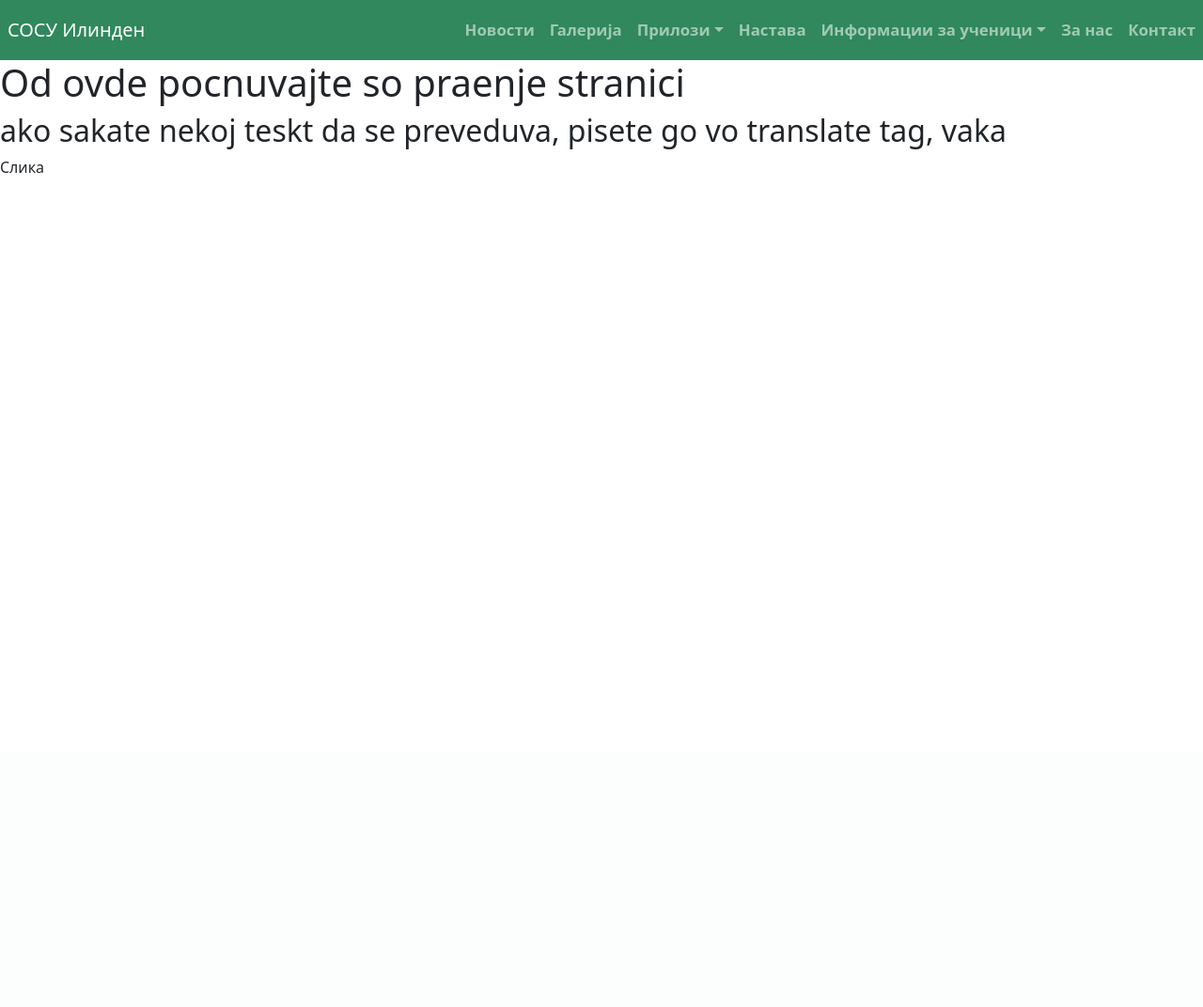
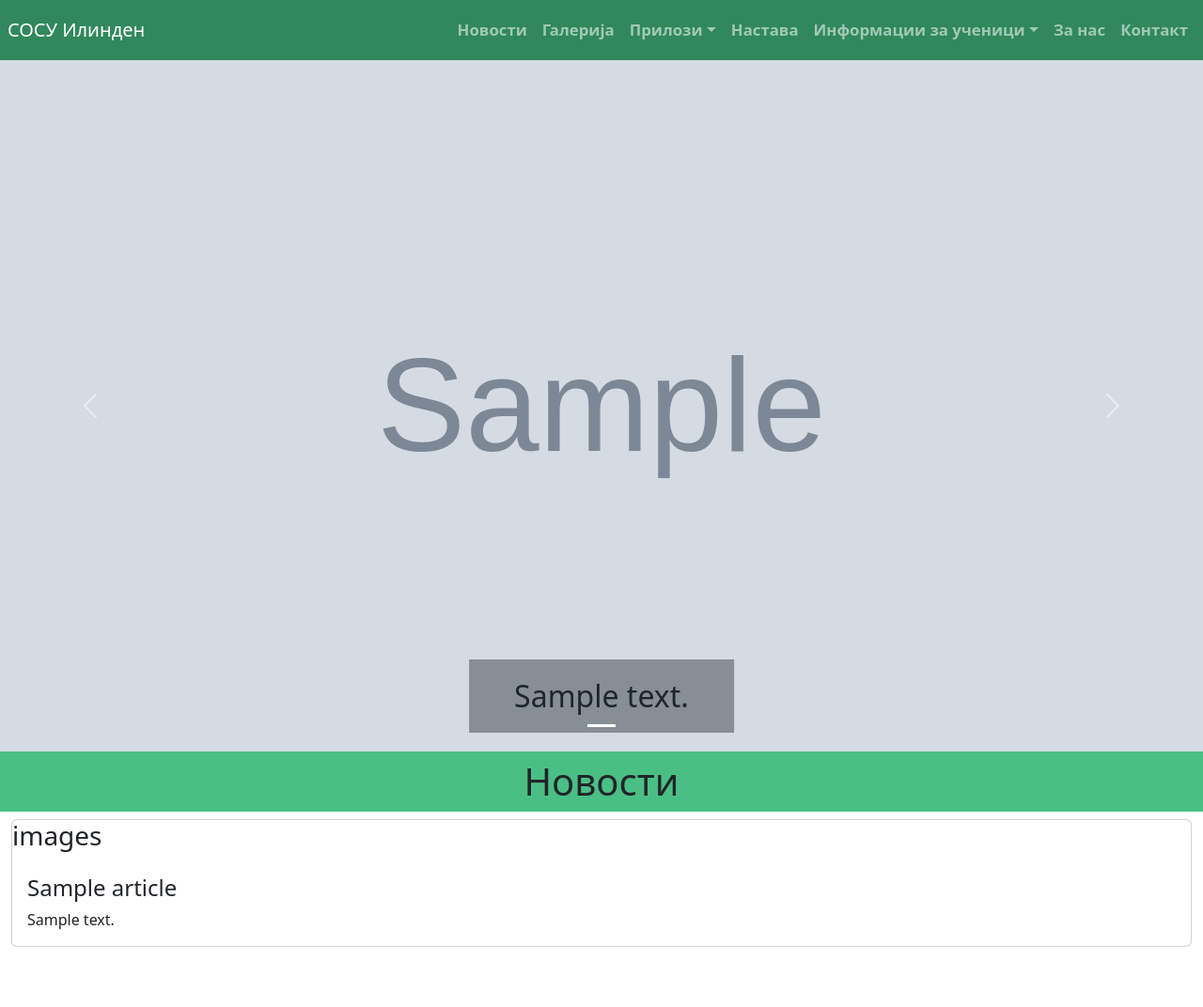
Before and after one commit to Shack-de-Shnaek/massum-school-website, a Django app: page /en/ in a window 1280 px wide. Shown: the whole page at 94% size. Before the commit the page ends 184 px from the top, so only its background shows below. Run offline with Django 4.2, Linux system fonts and the light colour scheme; data comes from the database, SQL or seed files in the repository; tables that the repository leaves empty hold one stand-in row (values such as "Sample post"); grey boxes marked "Sample" are stand-in pictures; some libraries are stand-ins or nearby versions.

Commit message:
set up slider and articles on index

```diff
--- a/main/admin.py
+++ b/main/admin.py
@@ -13,6 +13,7 @@ class ArticleAdmin(ModelAdmin):
 
 class SliderImageInline(TabularInline):
     model = SliderImage
+    fields = ('order', 'image', 'text_mk', 'text_en', 'text_sq', )
 
 @admin.register(Slider)
 class SliderAdmin(ModelAdmin):
--- a/main/models.py
+++ b/main/models.py
@@ -5,6 +5,9 @@ class Article(models.Model):
     title = models.CharField(max_length=150, blank=False, null=False, verbose_name=_('Наслов'))
     content = models.TextField(blank=False, null=False, verbose_name=_('Содржина'))
     created_at = models.DateTimeField(auto_now_add=True, verbose_name=_('Креирано на'))
+
+    def __str__(self):
+        return f'{self.title} - {self.created_at.strftime("%d-%M-%Y")}'
 
     class Meta:
         ordering = ('-created_at', )
@@ -15,6 +18,9 @@ class ArticleImage(models.Model):
     article = models.ForeignKey(Article, blank=False, null=False, on_delete=models.CASCADE, related_name='images', verbose_name=_('Објава'))
     image = models.ImageField(blank=False, null=False, verbose_name=_('Слика'))
 
+    def __str__(self):
+        return self.image.name
+
     class Meta:
         verbose_name = _('Слика за објава')
         verbose_name_plural = _('Слики за објава')
@@ -22,6 +28,9 @@ class ArticleImage(models.Model):
 class Slider(models.Model):
     position = models.CharField(max_length=50, blank=False, null=False, verbose_name=_('Позиција'))
     position_slug = models.SlugField(max_length=50, blank=False, null=False, unique=True, verbose_name=_('Позиција слаг'))
+
+    def __str__(self):
+        return self.position
 
     class Meta:
         verbose_name = _('Слајдер')
@@ -31,6 +40,10 @@ class SliderImage(models.Model):
     slider = models.ForeignKey(Slider, blank=False, null=False, on_delete=models.CASCADE, related_name='images', verbose_name=_('Слајдер'))
     order = models.IntegerField(blank=False, null=False, default=1, verbose_name=_('Редослед'))
     image = models.ImageField(blank=False, null=False, verbose_name=_('Слика'))
+    text = models.CharField(max_length=100, blank=True, null=True, verbose_name=_('Текст'))
+
+    def __str__(self):
+        return self.image.name
 
     class Meta:
         verbose_name = _('Слика за слајдер')
@@ -39,6 +52,9 @@ class SliderImage(models.Model):
 class GalleryCategory(models.Model):
     name = models.CharField(max_length=50, blank=False, null=False, verbose_name=_('Име'))
     name_slug = models.SlugField(max_length=50, blank=False, null=False, unique=True, verbose_name=_('Име слаг'))
+
+    def __str__(self):
+        return self.name
 
     class Meta:
         verbose_name = _('Категорија за галерија')
@@ -49,6 +65,9 @@ class GalleryImage(models.Model):
     title = models.CharField(max_length=50, blank=False, null=False, verbose_name=_('Наслов'))
     image = models.ImageField(blank=False, null=False, verbose_name=_('Слика'))
 
+    def __str__(self):
+        return self.image.name
+
     class Meta:
         verbose_name = _('Слика за галерија')
         verbose_name_plural = _('Слики за галерија')
@@ -58,12 +77,18 @@ class Employee(models.Model):
     title = models.CharField(max_length=20, blank=False, null=False, verbose_name=_('Титула'))
     email = models.EmailField(blank=False, null=False, verbose_name=_('Емаил'))
 
+    def __str__(self):
+        return self.full_clean
+
     class Meta:
         verbose_name = _('Вработен')
         verbose_name_plural = _('Вработени')
 class Subject(models.Model):
     name = models.CharField(max_length=20, blank=False, null=False, verbose_name=_('Име'))
     employees = models.ManyToManyField(Employee, related_name='subjects', verbose_name=_('Вработени'))
+
+    def __str__(self):
+        return self.name
 
     class Meta:
         verbose_name = _('Предмет')
@@ -77,6 +102,9 @@ class ContactFormMessage(models.Model):
 
     created_at = models.DateTimeField(auto_now_add=True)
 
+    def __str__(self):
+        return f'{self.title} - {self.email}'
+
     class Meta:
         verbose_name = _('Порака')
         verbose_name_plural = _('Пораки')
--- a/main/translation.py
+++ b/main/translation.py
@@ -1,5 +1,5 @@
 from modeltranslation.translator import translator, TranslationOptions
-from main.models import Article, GalleryCategory, GalleryImage, Employee, Subject
+from main.models import Article, GalleryCategory, GalleryImage, SliderImage, Employee, Subject
 
 class ArticleTranslation(TranslationOptions):
     fields = ('title', 'content', )
@@ -10,6 +10,9 @@ class GalleryCategoryTranslation(TranslationOptions):
 class GalleryImageTranslation(TranslationOptions):
     fields = ('title', )
 
+class SliderImageTranslation(TranslationOptions):
+    fields = ('text', )
+
 class EmployeeTranslation(TranslationOptions):
     fields = ('full_name', 'title', )
 
@@ -19,5 +22,6 @@ class SubjectTranslation(TranslationOptions):
 translator.register(Article, ArticleTranslation)
 translator.register(GalleryCategory, GalleryCategoryTranslation)
 translator.register(GalleryImage, GalleryImageTranslation)
+translator.register(SliderImage, SliderImageTranslation)
 translator.register(Employee, EmployeeTranslation)
 translator.register(Subject, SubjectTranslation)
--- a/main/views.py
+++ b/main/views.py
@@ -1,6 +1,14 @@
 from django.shortcuts import render
 from django.http import HttpRequest
 
+from main.models import Slider, Article
+
 # Create your views here.
 def index(request: HttpRequest):
-    return render(request, 'index.html', {})
+    slider = Slider.objects.get(position_slug='index-slider')
+    newest_articles = Article.objects.order_by('-created_at')[:3]
+
+    return render(request, 'index.html', {
+        'slider': slider,
+        'articles': newest_articles
+    })
--- a/school_website/settings.py
+++ b/school_website/settings.py
@@ -138,9 +138,12 @@ USE_TZ = True
 
 STATICFILES_DIRS = [
     BASE_DIR / 'static',
+    BASE_DIR / 'media',
 ]
 
 STATIC_URL = 'static/'
+
+MEDIA_ROOT = BASE_DIR / 'media/'
 
 # Default primary key field type
 # https://docs.djangoproject.com/en/4.1/ref/settings/#default-auto-field
--- a/static/css/global.css
+++ b/static/css/global.css
@@ -28,6 +28,7 @@ nav > div {
 
 main {
     margin-top: 4rem;
+    padding-bottom: 4rem;
 }
 
 .bg-primary-green {
@@ -41,3 +42,24 @@ main {
 .bg-yellow {
     background-color: var(--yellow);
 }
+
+.section-header {
+    padding: 0.5rem;
+    background: var(--light-green);
+    text-align: center;
+}
+
+.nav-brand-container {
+    display: flex;
+    justify-content: space-between;
+}
+
+@media screen and (max-width: 992px) {
+    nav > .container-fluid {
+        width: 100%;
+    }
+
+    .nav-brand-container {
+        width: 100%;
+    }
+}
--- /dev/null
+++ b/static/css/index.css
@@ -0,0 +1,17 @@
+#main-carousel {
+    height: calc(100vh - 4rem);
+}
+
+.carousel-caption {
+    width: fit-content !important;
+    right: 0 !important;
+    left: 50%;
+    transform: translateX(-50%);
+}
+
+@media screen and (max-width: 992px) {
+    #main-carousel {
+        min-height: 25vh;
+        height: 40vw;
+    }
+}
--- a/templates/index.html
+++ b/templates/index.html
@@ -1,8 +1,54 @@
 {% extends "layout/base.html" %}
 {% load i18n %}
+{% load static %}
 
 {% block content %}
-    <h1>Od ovde pocnuvajte so praenje stranici</h1>
-    <h2>ako sakate nekoj teskt da se preveduva, pisete go vo translate tag, vaka</h2>
-    <p>{% translate 'Слика' %}</p>
+    <link rel="stylesheet" href="{% static 'css/index.css' %}">
+
+    <div id="main-carousel" class="carousel slide carousel-fade w-100" data-bs-ride="carousel">
+        <div class="carousel-inner w-100 h-100">
+            {% for image in slider.images.all %}
+                <div class="carousel-item h-100 {% if forloop.first %}active{% endif %}">
+                    <img src="{% static image %}" alt="{{ image.name }}" class="d-block m-0 w-100 h-100 object-fit-cover">
+                    {% if image.text %}
+                    <div class="carousel-caption d-none d-sm-block px-5 bg-secondary bg-opacity-75">
+                        <h2 class="opacity-100 m-0 text-dark">{{ image.text }}</h2>
+                    </div>
+                    {% endif %}
+                </div>
+            {% endfor %}
+        </div>
+
+        <div class="carousel-indicators">
+            {% for image in slider.images.all %}
+                <button type="button" data-bs-target="#main-carousel" data-bs-slide-to="{{ forloop.counter0 }}" {% if forloop.first %}class="active"{% endif %}></button>
+            {% endfor %}
+        </div>
+
+        <button class="carousel-control-prev" type="button" data-bs-target="#main-carousel" data-bs-slide="prev">
+            <span class="carousel-control-prev-icon" aria-hidden="true"></span>
+            <span class="visually-hidden">Previous</span>
+          </button>
+        <button class="carousel-control-next" type="button" data-bs-target="#main-carousel" data-bs-slide="next">
+            <span class="carousel-control-next-icon" aria-hidden="true"></span>
+            <span class="visually-hidden">Next</span>
+        </button>
+    </div>
+
+    <section class="bg-body">
+        <h1 class="section-header">{% translate 'Новости' %}</h1>
+        <div class="container-fluid">
+            {% for article in articles %}
+                <div class="card text-left">
+                    {% if article.images.count > 0 %}
+                        <h3>images</h3>
+                    {% endif %}
+                    <div class="card-body">
+                        <h4 class="card-title">{{ article.title }}</h4>
+                        <p class="card-text">{{ article.content }}</p>
+                    </div>
+                </div>
+            {% endfor %}
+        </div>
+    </section>
 {% endblock %}
--- a/templates/layout/navbar.html
+++ b/templates/layout/navbar.html
@@ -1,16 +1,16 @@
 {% load i18n %}
 
-<nav class="navbar navbar-expand-lg position-fixed vw-100 top-0 left-0 p-0 navbar-dark bg-primary-green">
+<nav class="navbar navbar-expand-lg z-3 position-fixed w-100 top-0 left-0 p-0 navbar-dark bg-primary-green">
     <div class="container-fluid p-0">
-        <div class="px-2">
+        <div class="nav-brand-container px-2 d-flex align-items-center justify-content-between">
             <a href="{% url 'index' %}" class="navbar-brand">{% translate 'СОСУ Илинден' %}</a>
 
-            <button class="navbar-toggler ms-auto" type="button" data-bs-toggle="collapse" data-bs-target="#navbarCollapse">
+            <button class="navbar-toggler ms-auto border-0" type="button" data-bs-toggle="collapse" data-bs-target="#navbarCollapse">
                 <span class="navbar-toggler-icon"></span>
             </button>
         </div>
 
-        <div class="collapse navbar-collapse w-100 bg-primary-green" id="navbarCollapse">
+        <div class="collapse navbar-collapse w-100 px-2 bg-primary-green" id="navbarCollapse">
             <ul class="navbar-nav ms-auto">
                 <li class="nav-item">
                     <a href="" class="nav-link">{% translate 'Новости' %}</a>
```
Also changed, not shown: main/migrations/0006_index_slider.py (added), main/migrations/0007_sliderimage_text.py (added), main/migrations/0008_sliderimage_text_en_sliderimage_text_mk_and_more.py (added), 1 other file.
